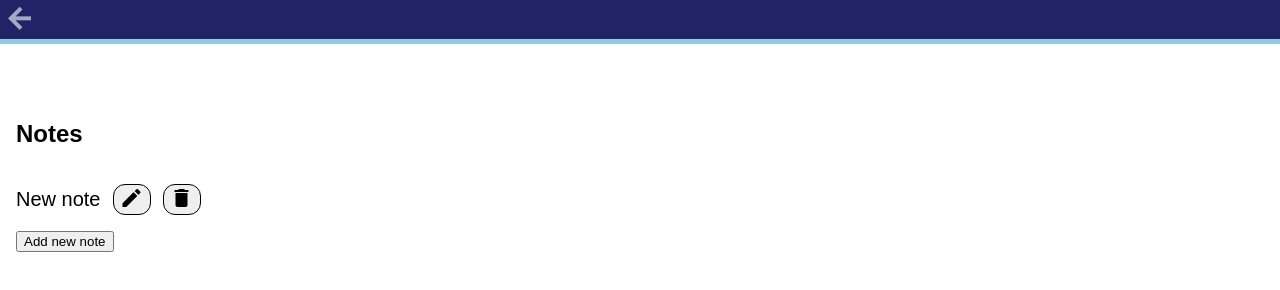
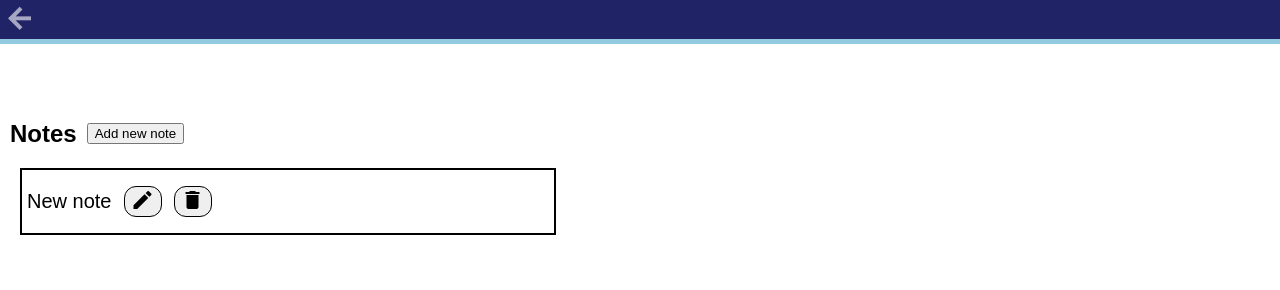
Before and after one commit to cse110-sp24-group4/cse110-sp24-group4, a website: page source/pages/notes.html in a window 1280 px wide. Both pictures are taken after a click on the button "Add new note". Drawn offline with Linux system fonts and the light colour scheme; a web font is replaced by a local one.

Commit message:
Added grid layout for notes

```diff
--- a/source/css/notes.css
+++ b/source/css/notes.css
@@ -1,30 +1,24 @@
-#main-container {
-  padding-left: 16px;
+#note-add {
+  display: flex;
+  align-items: center;
+  gap: 10px;
+  margin-left: 10px;
 }
 
-#grid-container {
+.notes-grid {
   display: grid;
-}
-
-#main-grid {
-  display: grid;
-  grid-template-columns: auto auto;
-  gap: 12px;
-}
-
-#notes-grid {
-  display: grid;
-  border: 1px solid black;
-  padding: 16px;
-  border-radius: 16px;
-  margin-bottom: 12px;
+  grid-template-columns: auto auto auto;
+  gap: 10px;
+  margin: 0 20px;
 }
 
 .note-block {
+  border: 2px solid black;
   display: flex;
   flex-direction: row;
   align-items: center;
   gap: 12px;
+  padding-left: 5px;
 }
 
 .note-button {
--- a/source/js/notes.js
+++ b/source/js/notes.js
@@ -87,7 +87,7 @@ function genNoteElement(noteObj) {
   noteBlock.appendChild(noteEdit);
   noteBlock.appendChild(noteDelete);
 
-  notesGrid.insertBefore(noteBlock, addButton);
+  notesGrid.appendChild(noteBlock);
 }
 
 /**
--- a/source/pages/notes.html
+++ b/source/pages/notes.html
@@ -18,21 +18,18 @@
     </header>
 </body>
 <div id="main-container">
-    <div id="main-grid">
-        <div>
-            <h2>Notes</h2>
-            <div class="notes-grid">
+    <section id="note-add">
+        <h2>Notes</h2>
+        <button id="create-note-button">Add new note</button>
+    </section>
 
-                <!-- Example note block <div class="note-block">
-                        <p class="note-text">Note content</p>
-                        <button class="note-button"><i class="material-icons">edit</i></button>
-                        <button class="note-button"><i class="material-icons">delete</i></button>
-                        </div> -->
 
-                <button id="create-note-button">Add new note</button>
-            </div>
-        </div>
-        <div class="notes-grid"></div>
+    <div class="notes-grid">
+        <!-- Example note block <div class="note-block">
+                <p class="note-text">Note content</p>
+                <button class="note-button"><i class="material-icons">edit</i></button>
+                <button class="note-button"><i class="material-icons">delete</i></button>
+                </div> -->
     </div>
 </div>
 </body>
```
